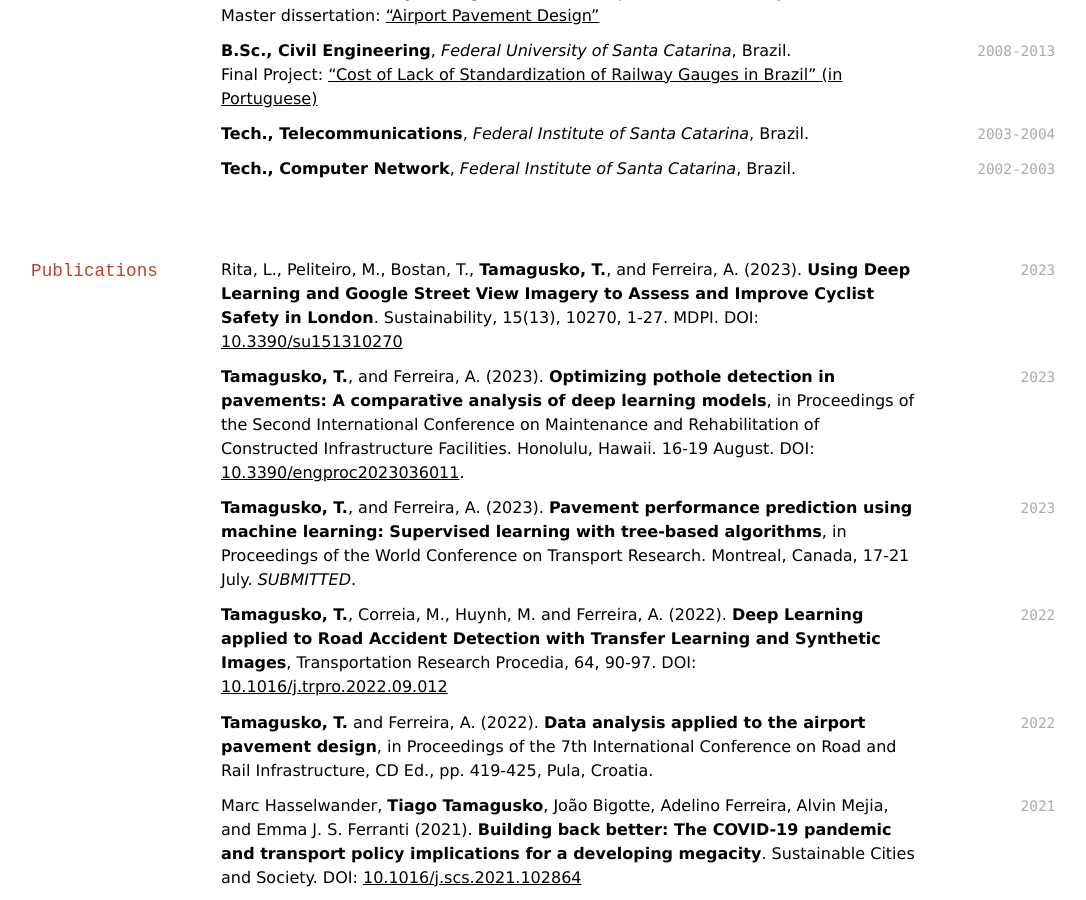
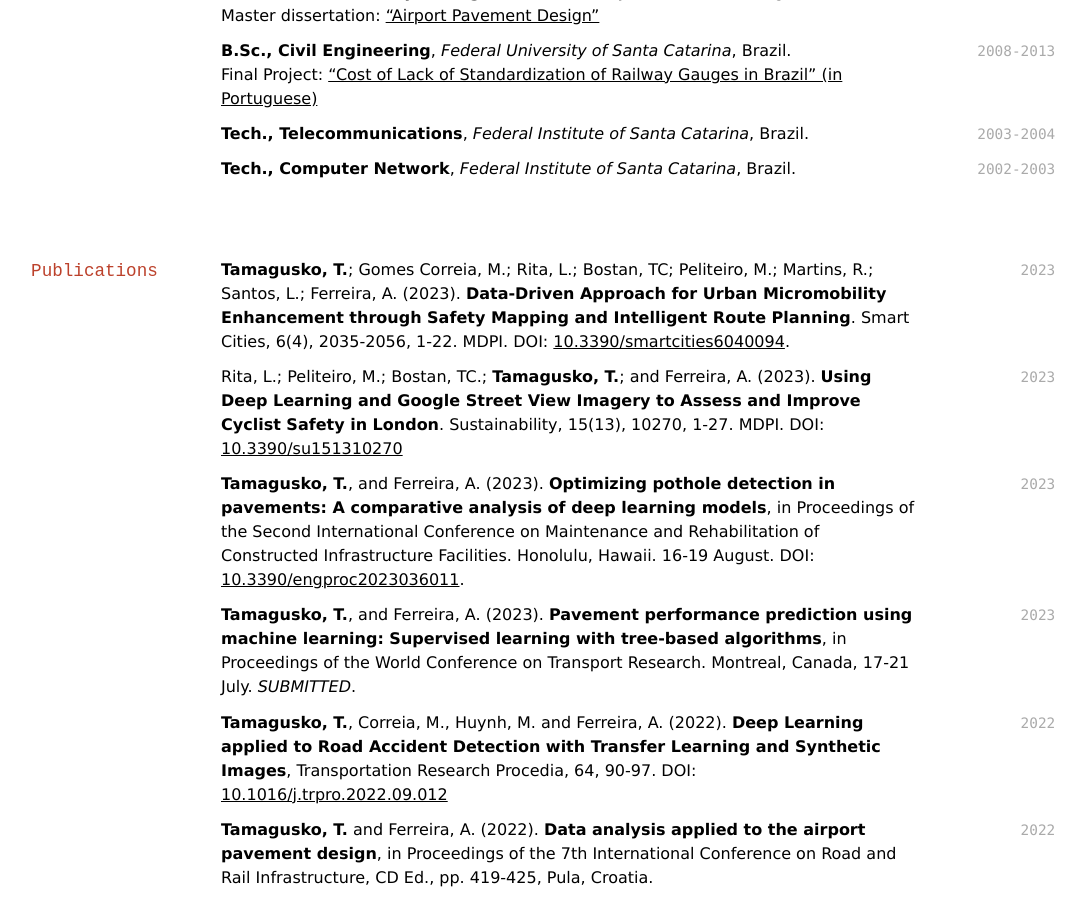
Before and after one commit to tamagusko/cv, a Jekyll site: the page built from index.md, in a window 1280 px wide and 900 px high, scrolled down 1791 px. Shown: the whole window, without its empty margins (111-1197 px from the left). Built offline with Jekyll 4.4.1, drawn with Linux system fonts in a browser that asks for light colours; nearby versions of some CDN libraries; a style sheet for code colours, icons or effects is not loaded; some of the changed text lies outside the part shown.

Commit message:
add paper and InnSciD2023

```diff
--- a/index.md
+++ b/index.md
@@ -104,7 +104,9 @@ Final Project: <a href="https://doi.org/10.13140/RG.2.2.14193.10089" target="_bl
 
 ## Publications
 
-`2023` Rita, L., Peliteiro, M., Bostan, T., **Tamagusko, T.**, and Ferreira, A. (2023). **Using Deep Learning and Google Street View Imagery to Assess and Improve Cyclist Safety in London**. Sustainability, 15(13), 10270, 1-27. MDPI. DOI: [10.3390/su151310270](https://doi.org/10.3390/su151310270)
+`2023` **Tamagusko, T.**; Gomes Correia, M.; Rita, L.; Bostan, TC; Peliteiro, M.; Martins, R.; Santos, L.; Ferreira, A. (2023). **Data-Driven Approach for Urban Micromobility Enhancement through Safety Mapping and Intelligent Route Planning**. Smart Cities, 6(4), 2035-2056, 1-22. MDPI. DOI: [10.3390/smartcities6040094](https://doi.org/10.3390/smartcities6040094).
+
+`2023` Rita, L.; Peliteiro, M.; Bostan, TC.; **Tamagusko, T.**; and Ferreira, A. (2023). **Using Deep Learning and Google Street View Imagery to Assess and Improve Cyclist Safety in London**. Sustainability, 15(13), 10270, 1-27. MDPI. DOI: [10.3390/su151310270](https://doi.org/10.3390/su151310270)
 
 `2023` **Tamagusko, T.**, and Ferreira, A. (2023). **Optimizing pothole detection in pavements: A comparative analysis of deep learning models**, in Proceedings of the Second International Conference on Maintenance and Rehabilitation of Constructed Infrastructure Facilities. Honolulu, Hawaii. 16-19 August. DOI: [10.3390/engproc2023036011](https://doi.org/10.3390/engproc2023036011).
 
@@ -168,6 +170,11 @@ Final Project: <a href="https://doi.org/10.13140/RG.2.2.14193.10089" target="_bl
 `2014`
 **HDM4 Software Operation**, *FAPEU, Brazil, 40h*.
 
+### Academic
+
+`2023`
+**Innovation and Science Diplomacy School on Global Circulation of Research Data**, *USP, Brazil, 60h*.
+
 ## Skills
 
 Complex problem solving;
```
Also changed, not shown: other parts of index.md (+1 -1 lines).
